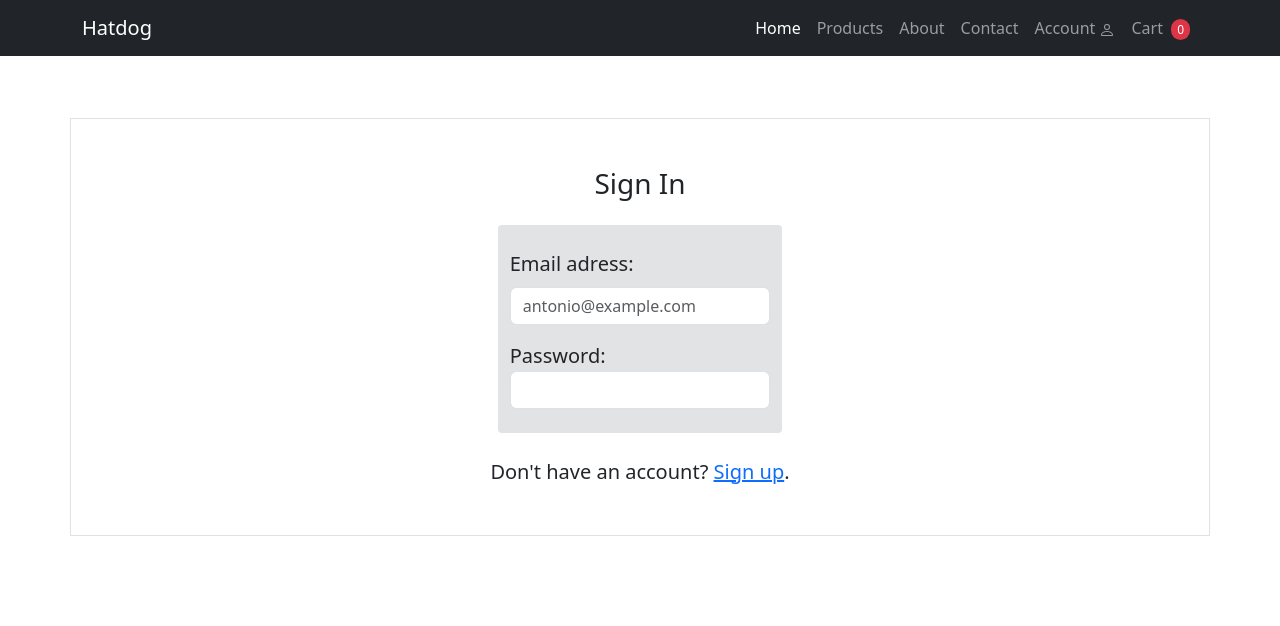
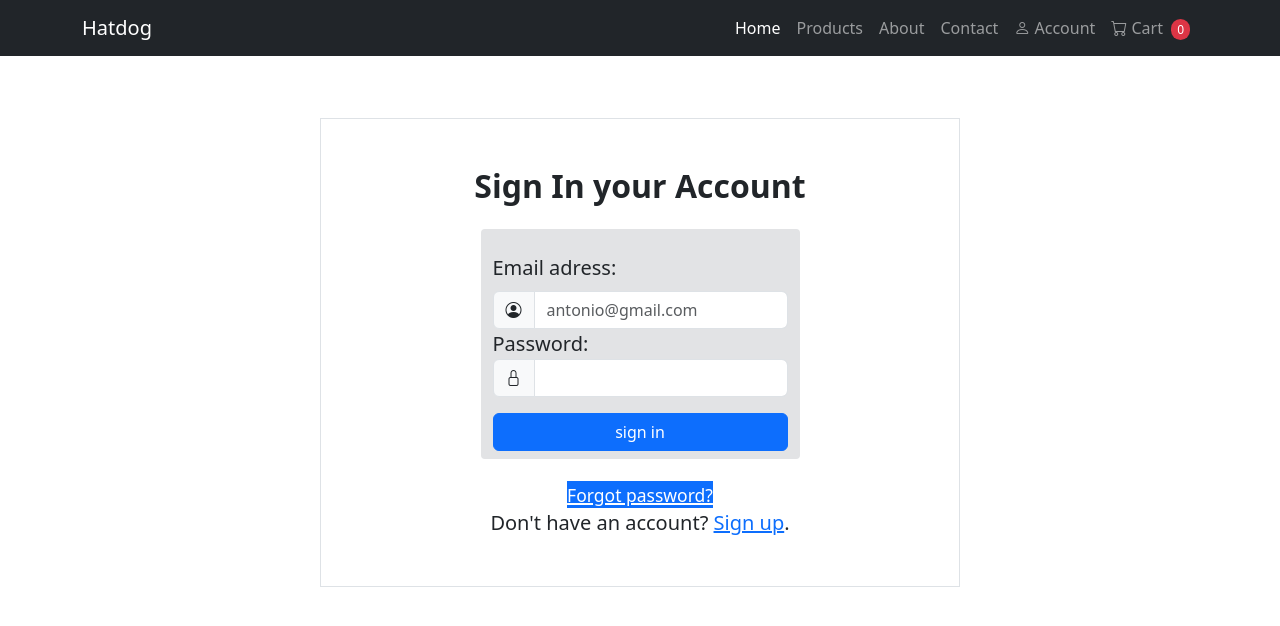
Before and after one commit to georgedonayre/cmsc110-mp2, a plain HTML site: page account.html in a window 1280 px wide. Drawn offline with nearby package versions, Linux system fonts and the light colour scheme.

Commit message:
feat: fixed icon issue, stylized buttons, stylized sign up anchor tag, added input group

```diff
--- a/account.html
+++ b/account.html
@@ -5,6 +5,10 @@
     <meta name="viewport" content="width=device-width, initial-scale=1.0" />
     <title>Account Section</title>
     <link href="https://cdn.jsdelivr.net/npm/bootstrap@5.3.8/dist/css/bootstrap.min.css" rel="stylesheet" integrity="sha384-sRIl4kxILFvY47J16cr9ZwB07vP4J8+LH7qKQnuqkuIAvNWLzeN8tE5YBujZqJLB" crossorigin="anonymous">
+    <link
+      rel="stylesheet"
+      href="https://cdn.jsdelivr.net/npm/bootstrap-icons@1.11.3/font/bootstrap-icons.min.css"
+    />
     <style>
       body {
         padding-top: 70px;
@@ -53,9 +57,6 @@
               <li class="nav-item">
                 <a class="nav-link" href="account.html">
                   <i class="bi bi-person"></i> Account
-                  <svg xmlns="http://www.w3.org/2000/svg" width="16" height="16" fill="currentColor" class="bi bi-person" viewBox="0 0 16 16">
-                    <path d="M8 8a3 3 0 1 0 0-6 3 3 0 0 0 0 6m2-3a2 2 0 1 1-4 0 2 2 0 0 1 4 0m4 8c0 1-1 1-1 1H3s-1 0-1-1 1-4 6-4 6 3 6 4m-1-.004c-.001-.246-.154-.986-.832-1.664C11.516 10.68 10.289 10 8 10s-3.516.68-4.168 1.332c-.678.678-.83 1.418-.832 1.664z"/>
-                  </svg>
                 </a>
               </li>
               <li class="nav-item">
@@ -70,26 +71,33 @@
       </nav>
     </header>
     <!-- Sign in section -->
-    <section id="Sign in">
-        <div class="container-lg mt-5 border">
-            <div class="text-center"> <h3 class="mt-5 mb-0">Sign In</h3> </div>
+    <div id="log_border" class="container w-50 mt-5 border">
+        <div class="text-center"> <p class="h2 fw-bold mt-5 mb-0">Sign In your Account</p> </div>
 
         <div class="row justify-content-center my-4">
-                <div class="bg-secondary-subtle col-lg-3 rounded-1">
+            <div class="bg-secondary-subtle col-lg-6 rounded-1">
                 <form>
                     <label for="email" class="form-label mt-4 lead">Email adress:</label>
-                        <input type="email" id="email" class="form-control mb-3" placeholder="antonio@example.com">
+                    <div class="input-group">
+                      <span class="input-group-text"><i class="bi bi-person-circle"></i></span>
+                      <input type="email" id="email" class="form-control" placeholder="antonio@gmail.com">
+                    </div>
 
                     <lable for="password" class="form-label lead">Password:</lable>
-                        <input type="password" id="password" class="form-control mb-4">
+                    <div class="input-group mb-3">
+                      <span class="input-group-text"><i class="bi bi-lock"></i></span>
+                      <input type="password" id="password" class="form-control">
+                    </div>
+
+                    <button type="submit" class="btn btn-primary container mb-2">sign in</button>
                 </form>
             </div>
         </div>
         <div class="text-center">
+            <a href="#a" class="lead text-white bg-primary h6"><small>Forgot password?</small></a>
             <p class="lead mb-5">Don't have an account? <a href="#a">Sign up</a>.</p>
         </div>
-
-    </section>
+    </div>
 
     <script src="https://cdn.jsdelivr.net/npm/bootstrap@5.3.8/dist/js/bootstrap.bundle.min.js" integrity="sha384-FKyoEForCGlyvwx9Hj09JcYn3nv7wiPVlz7YYwJrWVcXK/BmnVDxM+D2scQbITxI" crossorigin="anonymous"></script>
   </body>
```
Also changed, not shown: index.html (+0 -3 lines). Lines whose indentation alone changed are shown as unchanged.
